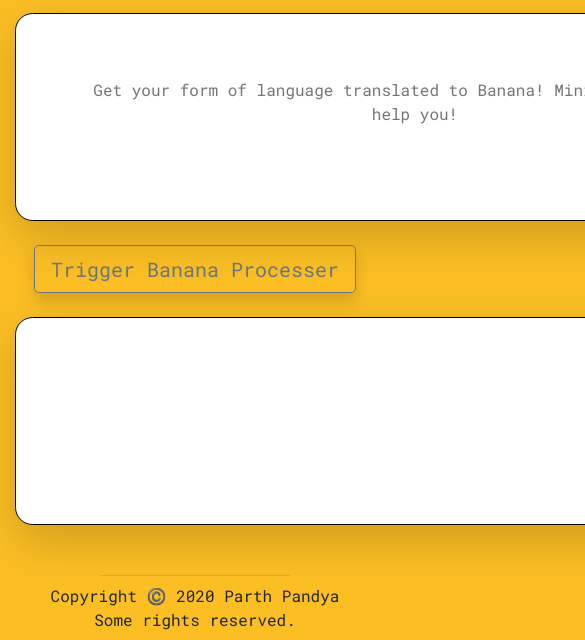
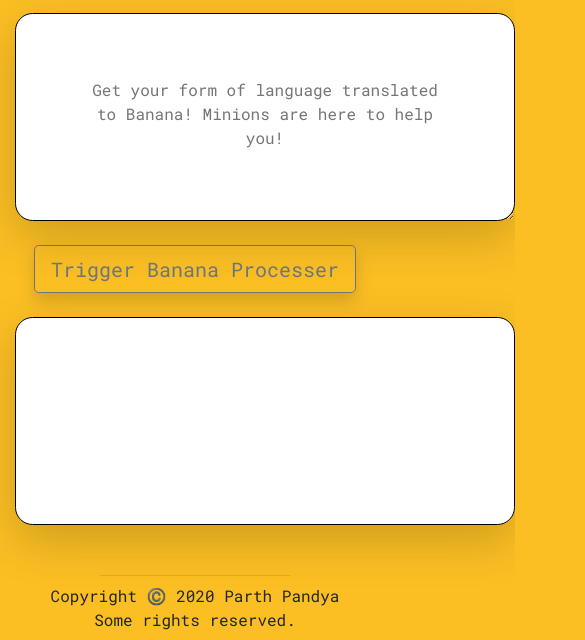
Before and after one commit to parthpandyappp/BananaProcessor, a plain HTML site: page index.html in a window 390 px wide. Shown: the part 610-1250 px from the top of the page, 585 px wide, since content can reach past the window. Drawn offline with nearby package versions, Linux system fonts and the light colour scheme; no server answers.

Commit message:
Adding Responsiveness

```diff
--- a/main.css
+++ b/main.css
@@ -11,6 +11,9 @@ textarea {
     border-radius: 1.1rem;
     border-color: black;
     padding: 4rem;
+    min-width:500px;
+    max-width:100%;
+    min-height:50px;
 }
 
 #output {
@@ -20,6 +23,9 @@ textarea {
     border-radius: 1.1rem;
     background-color: white;
     padding: 4rem;
+    min-width:500px;
+    max-width:100%;
+    min-height:50px;
 }
 
 li {
```
